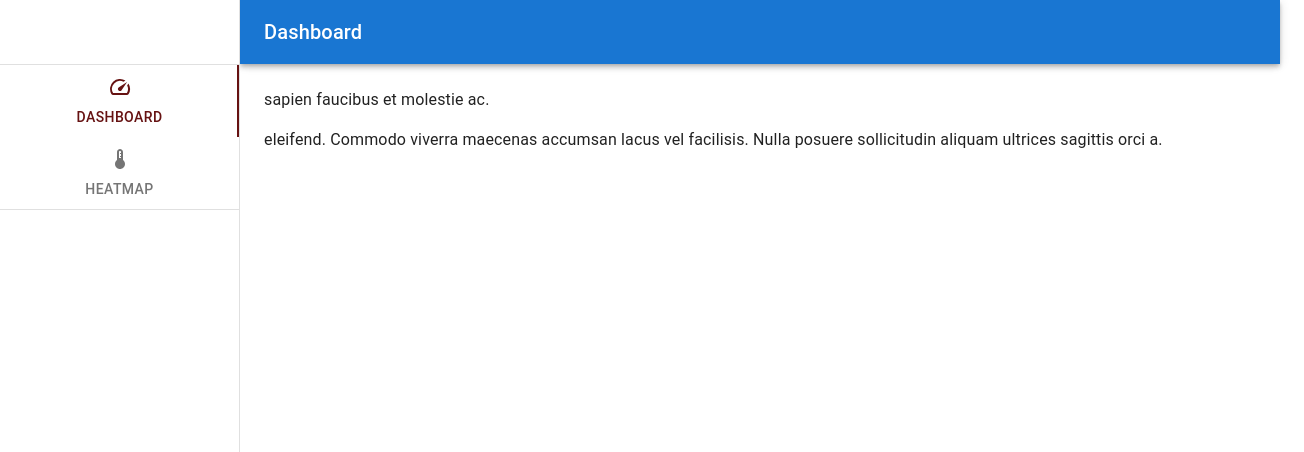
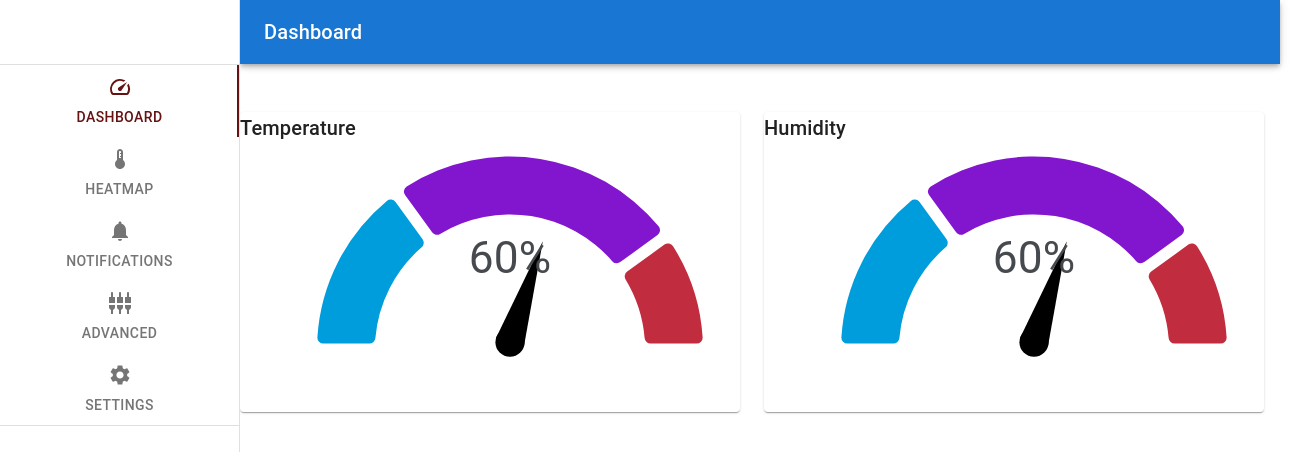
Before and after one commit to StijnSchellekens/Sem3ISAAC, a React (Create React App) app in the folder isaac-frontend/: page / in a window 1280 px wide. Shown: the top 452 px of the page, 1304 px wide, since content can reach past the window. Built offline with nearby package versions, Linux system fonts and the light colour scheme.

Commit message:
Fixed merge errors

```diff
--- a/isaac-frontend/package.json
+++ b/isaac-frontend/package.json
@@ -18,6 +18,7 @@
     "react": "^17.0.2",
     "react-chartjs-2": "^3.0.5",
     "react-dom": "^17.0.2",
+    "react-gauge-chart": "^0.4.0",
     "react-router-dom": "^5.3.0",
     "react-scripts": "4.0.3",
     "web-vitals": "^1.0.1"
--- a/isaac-frontend/src/App.js
+++ b/isaac-frontend/src/App.js
@@ -1,33 +1,14 @@
-// import './App.css';
 import React from 'react';
 import NavBar from './components/NavBar';
-
-import Dashboard from './components/Dashboard';
-import Heatmap from './components/Heatmap';
-// import Test from './components/test';
-
-import {
-  Switch,
-  Route,
-} from 'react-router-dom';
+import Routes from './components/helper/Routes';
 
 function App() {
   return (
     <div>
       <NavBar />
-      <Switch>
-        <Route path="/heatmap">
-          <Heatmap />
-        </Route>
-        <Route path="/">
-          <Dashboard />
-        </Route>
-      </Switch>
+      <Routes />
     </div>
   );
-  // return (
-  //   <Test />
-  // );
 }
 
 export default App;
--- /dev/null
+++ b/isaac-frontend/src/components/Advanced.js
@@ -0,0 +1,25 @@
+import React from 'react';
+import AppBar from '@mui/material/AppBar';
+import Toolbar from '@mui/material/Toolbar';
+import Typography from '@mui/material/Typography';
+const drawerWidth = 240;
+
+const Advanced = () => {
+  return (
+    <div>
+      <AppBar
+        position="fixed"
+        sx={{width: `calc(100% - ${drawerWidth}px)`, ml: `${drawerWidth}px`}}
+        color="primary"
+      >
+        <Toolbar>
+          <Typography variant="h6" noWrap component="div">
+            Advanced
+          </Typography>
+        </Toolbar>
+      </AppBar>
+    </div>
+  );
+};
+
+export default Advanced;
--- a/isaac-frontend/src/components/Dashboard.js
+++ b/isaac-frontend/src/components/Dashboard.js
@@ -2,15 +2,27 @@ import React from 'react';
 import AppBar from '@mui/material/AppBar';
 import Toolbar from '@mui/material/Toolbar';
 import Typography from '@mui/material/Typography';
+import Gauge from '../components/Gauge';
+import Grid from '@mui/material/Grid';
+
 const drawerWidth = 240;
 
 const Dashboard = () => {
+  // const [temp, setTemp] = useState(0);
+  const generalStyle = {
+    marginLeft: `${drawerWidth}px`,
+  };
+
+  const dashBoardStyle = {
+    width: `calc(100% - ${drawerWidth}px)`,
+  };
+
   return (
-    <div>
+    <div style={generalStyle}>
       <AppBar
         position="fixed"
-        sx={{width: `calc(100% - ${drawerWidth}px)`, ml: `${drawerWidth}px`}}
         color="primary"
+        style={dashBoardStyle}
       >
         <Toolbar>
           <Typography variant="h6" noWrap component="div">
@@ -18,6 +30,14 @@ const Dashboard = () => {
           </Typography>
         </Toolbar>
       </AppBar>
+      <Grid container spacing={1} justifyContent="center">
+        <Grid item xs={6}>
+          <Gauge name="Temperature"/>
+        </Grid>
+        <Grid item xs={6}>
+          <Gauge name="Humidity"/>
+        </Grid>
+      </Grid>
     </div>
   );
 };
--- /dev/null
+++ b/isaac-frontend/src/components/Gauge.js
@@ -0,0 +1,41 @@
+import React from 'react';
+import Typography from '@mui/material/Typography';
+import GaugeChart from 'react-gauge-chart';
+import Paper from '@mui/material/Paper';
+
+// eslint-disable-next-line react/prop-types
+const Gauge = ({name}) => {
+  const chartStyle = {
+    height: 240,
+    width: 540,
+  };
+
+  const paperStyle = {
+    height: 300,
+    width: 500,
+  };
+  return (
+    <Paper
+      sx={paperStyle}
+    >
+      <Typography variant="h6" noWrap component="div">
+        {name}
+      </Typography>
+      <GaugeChart
+        style={chartStyle}
+        id="gauge-chart"
+        nrOfLevels={2}
+        colors={['#009DDC', '#c12d3f']}
+        arcWidth={0.3}
+        textColor="#464A4F"
+        needleColor="black"
+        needleBaseColor="black"
+        percent={0.6}
+        arcsLength={[0.3, 0.5, 0.2]}
+      />
+
+    </Paper>
+  );
+};
+
+export default Gauge;
--- a/isaac-frontend/src/components/NavBar.js
+++ b/isaac-frontend/src/components/NavBar.js
@@ -3,18 +3,13 @@ import Box from '@mui/material/Box';
 import Drawer from '@mui/material/Drawer';
 import CssBaseline from '@mui/material/CssBaseline';
 import Toolbar from '@mui/material/Toolbar';
-// import List from '@mui/material/List';
-import Typography from '@mui/material/Typography';
 import Divider from '@mui/material/Divider';
-// import ListItem from '@mui/material/ListItem';
-// import ListItemIcon from '@mui/material/ListItemIcon';
-// import ListItemText from '@mui/material/ListItemText';
 import SpeedIcon from '@mui/icons-material/Speed';
 import ThermostatIcon from '@mui/icons-material/Thermostat';
-// import NotificationsIcon from '@mui/icons-material/Notifications';
-// import SettingsInputCompositeIcon from
-//   '@mui/icons-material/SettingsInputComposite';
-// import SettingsIcon from '@mui/icons-material/Settings';
+import NotificationsIcon from '@mui/icons-material/Notifications';
+import SettingsInputCompositeIcon from
+  '@mui/icons-material/SettingsInputComposite';
+import SettingsIcon from '@mui/icons-material/Settings';
 
 import {Tab, Tabs} from '@material-ui/core/';
 
@@ -28,14 +23,6 @@ import {
 const drawerWidth = 240;
 
 export default function PermanentDrawerLeft() {
-  // const icons = (index) => {
-  //   if (index === 0) return <SpeedIcon />;
-  //   if (index === 1) return <ThermostatIcon />;
-  //   if (index === 2) return <NotificationsIcon />;
-  //   if (index === 3) return <SettingsInputCompositeIcon />;
-  //   if (index === 4) return <SettingsIcon />;
-  // };
-
   return (
     <Box sx={{display: 'flex'}}>
       <CssBaseline />
@@ -53,17 +40,6 @@ export default function PermanentDrawerLeft() {
       >
         <Toolbar />
         <Divider />
-        {/* <Tab
-          label='Dashboard'
-          value="/dashboard"
-          component={Link}
-          to="/dashboard"
-        />
-        <Tab
-          label='HeatMap'
-          value="/heatmap"
-          component={Link}
-          to="/heatmap"/> */}
         <Route
           path='/'
           render={(history) => (
@@ -87,21 +63,30 @@ export default function PermanentDrawerLeft() {
                 to="/heatmap"
                 icon={<ThermostatIcon/>}
               />
+              <Tab
+                label='Notifications'
+                value="/notifications"
+                component={Link}
+                to="/notifications"
+                icon={<NotificationsIcon/>}
+              />
+              <Tab
+                label='Advanced'
+                value="/advanced"
+                component={Link}
+                to="/advanced"
+                icon={<SettingsInputCompositeIcon />}
+              />
+              <Tab
+                label='Settings'
+                value="/settings"
+                component={Link}
+                to="/settings"
+                icon={<SettingsIcon/>}
+              />
             </Tabs>
           )}>
         </Route>
-        {/* <List>
-          {['Dashboard', 'HeatMap', 'Notificatons',
-            'Advanced', 'Settings'].map((text, index) => (
-            <ListItem button key={text}>
-              <ListItemIcon>
-                {icons(index)}
-              </ListItemIcon>
-              <ListItemText primary={text} />
-            </ListItem>
-          ))}
-        </List> */}
-
         <Divider />
       </Drawer>
       <Box
@@ -109,13 +94,6 @@ export default function PermanentDrawerLeft() {
         sx={{flexGrow: 1, bgcolor: 'background.default', p: 3}}
       >
         <Toolbar />
-        <Typography paragraph>
-          sapien faucibus et molestie ac.
-        </Typography>
-        <Typography paragraph>
-          eleifend. Commodo viverra maecenas accumsan lacus vel facilisis. Nulla
-          posuere sollicitudin aliquam ultrices sagittis orci a.
-        </Typography>
       </Box>
     </Box>
   );
--- /dev/null
+++ b/isaac-frontend/src/components/Notifications.js
@@ -0,0 +1,25 @@
+import React from 'react';
+import AppBar from '@mui/material/AppBar';
+import Toolbar from '@mui/material/Toolbar';
+import Typography from '@mui/material/Typography';
+const drawerWidth = 240;
+
+const Notifications = () => {
+  return (
+    <div>
+      <AppBar
+        position="fixed"
+        sx={{width: `calc(100% - ${drawerWidth}px)`, ml: `${drawerWidth}px`}}
+        color="primary"
+      >
+        <Toolbar>
+          <Typography variant="h6" noWrap component="div">
+            Notifications
+          </Typography>
+        </Toolbar>
+      </AppBar>
+    </div>
+  );
+};
+
+export default Notifications;
--- /dev/null
+++ b/isaac-frontend/src/components/Settings.js
@@ -0,0 +1,25 @@
+import React from 'react';
+import AppBar from '@mui/material/AppBar';
+import Toolbar from '@mui/material/Toolbar';
+import Typography from '@mui/material/Typography';
+const drawerWidth = 240;
+
+const Settings = () => {
+  return (
+    <div>
+      <AppBar
+        position="fixed"
+        sx={{width: `calc(100% - ${drawerWidth}px)`, ml: `${drawerWidth}px`}}
+        color="primary"
+      >
+        <Toolbar>
+          <Typography variant="h6" noWrap component="div">
+            Settings
+          </Typography>
+        </Toolbar>
+      </AppBar>
+    </div>
+  );
+};
+
+export default Settings;
--- /dev/null
+++ b/isaac-frontend/src/components/helper/Routes.js
@@ -0,0 +1,37 @@
+import React from 'react';
+
+
+import Dashboard from '../Dashboard';
+import Heatmap from '../Heatmap';
+import Notifications from '../Notifications';
+import Advanced from '../Advanced';
+import Settings from '../Settings';
+
+import {
+  Switch,
+  Route,
+} from 'react-router-dom';
+
+const Routes = () => {
+  return (
+    <Switch>
+      <Route path="/heatmap">
+        <Heatmap />
+      </Route>
+      <Route path='/notifications'>
+        <Notifications />
+      </Route>
+      <Route path='/advanced'>
+        <Advanced />
+      </Route>
+      <Route path='/settings'>
+        <Settings />
+      </Route>
+      <Route path="/">
+        <Dashboard />
+      </Route>
+    </Switch>
+  );
+};
+
+export default Routes;
```
Also changed, not shown: 1 other file (tests, documents, lock files or other folders).
